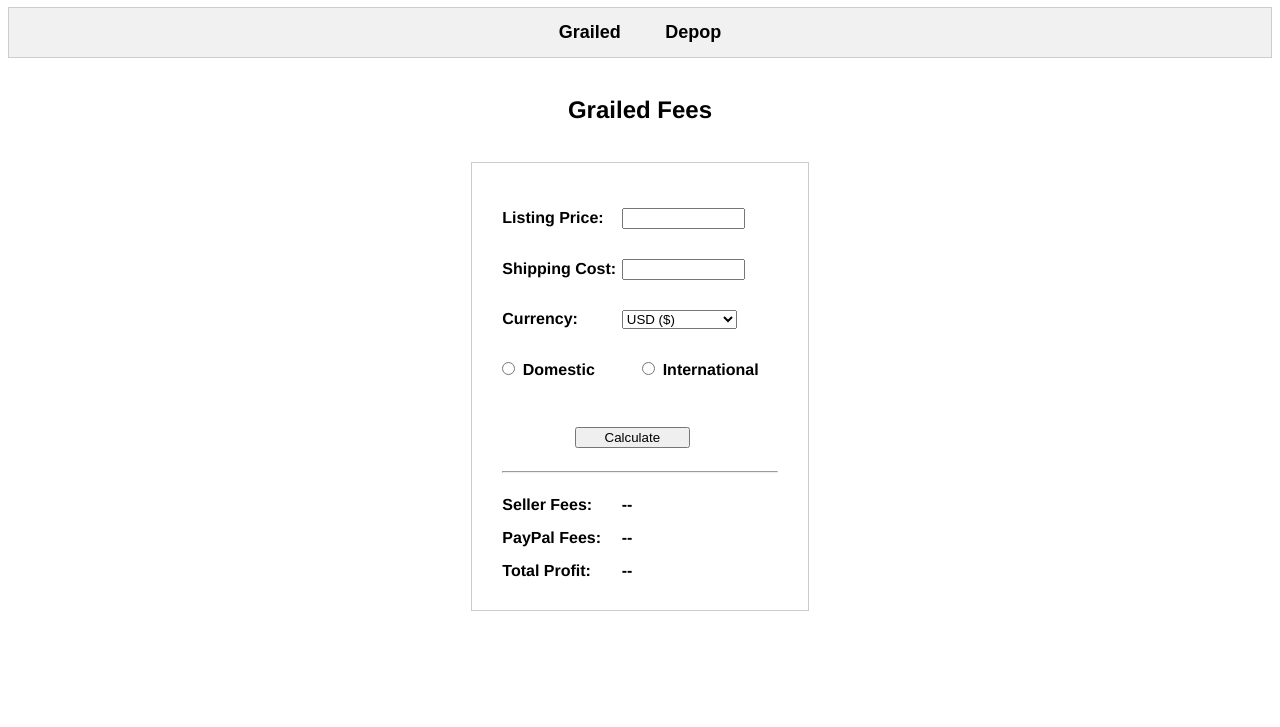
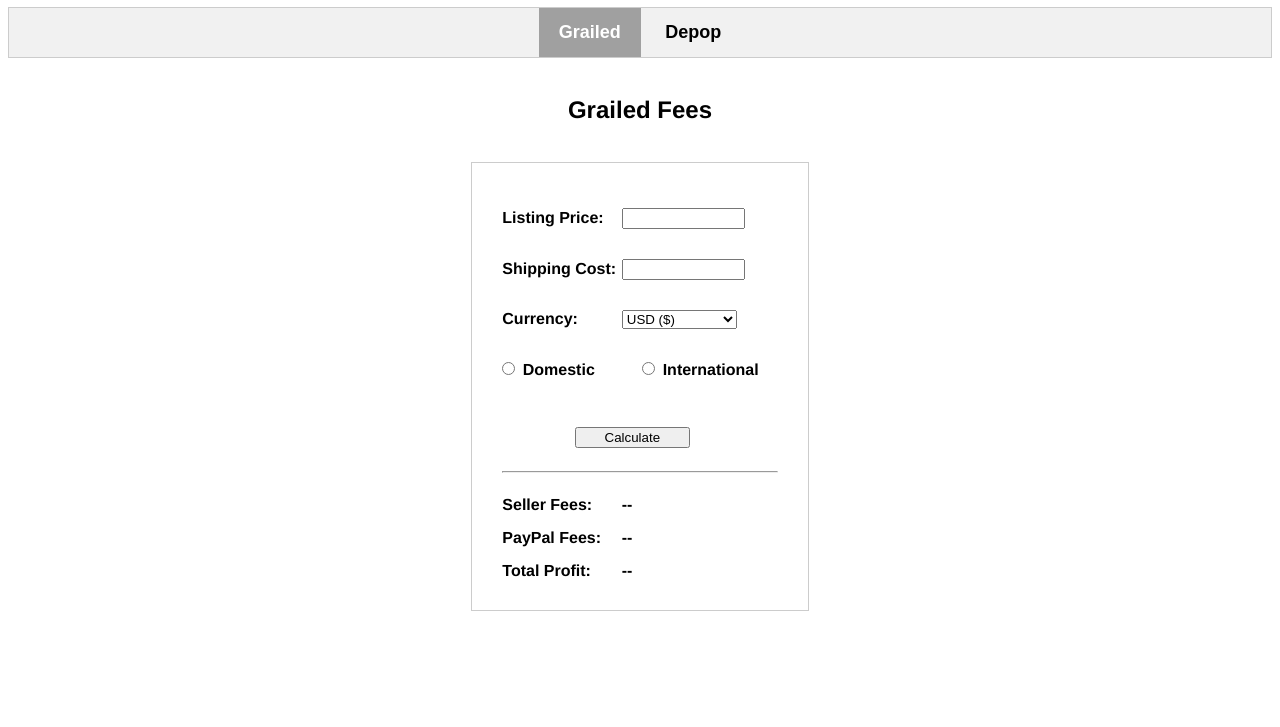
Before and after one commit to malcolmbus/Seller-Fee-Calculator, a plain HTML site: page index.html in a window 1280 px wide. Shown: the part 73-800 px from the top of the page. Drawn offline with Linux system fonts and the light colour scheme.

Commit message:
Updated the navigation tabs functionality.

```diff
--- a/index.html
+++ b/index.html
@@ -10,13 +10,12 @@
 
     <h1>Seller Fee Calculator</h1>
     <div class="tab-container">
-      <button class="tab" id="default" onclick="openTab('grailed')">Grailed</button>
-      <button class="tab" id="tab1"  onclick="openTab('depop')">Depop</button>
+      <button class="tab" id="default" onclick="openTab('grailed', this)">Grailed</button>
+      <button class="tab" id="tab1"  onclick="openTab('depop', this)">Depop</button>
     </div>
     <br>
     <h2 id ="grailed" class="storetitle">Grailed Fees</h2>
     <h2 id ="depop" class="storetitle">Depop Fees</h2>
-    <h2 id ="bump" class="storetitle">Bump Fees</h2>
     <br>
       <form id="form1" action="index.html" method="post">
         <div class="form-row">
--- a/script.js
+++ b/script.js
@@ -2,13 +2,62 @@ document.addEventListener("DOMContentLoaded", () => {
 document.getElementById("default").click();
 });
 
-function openTab(tabName){
-  var storetitle, i;
+function openTab(storeName, tab){
+  var storeTitle, tabs, i;
 
-  storetitle = document.getElementsByClassName("storetitle");
-  for(i = 0; i < storetitle.length; i++){
-    storetitle[i].style.display = "none";
+  storeTitle = document.getElementsByClassName("storetitle");
+  for(i = 0; i < storeTitle.length; i++){
+    storeTitle[i].style.display = "none";
   }
 
-  document.getElementById(tabName).style.display = "block";
+  tabs = document.getElementsByClassName("tab");
+  for(i = 0; i < tabs.length; i++){
+    tabs[i].style.backgroundColor = "";
+    tabs[i].style.color = "";
   }
+
+  document.getElementById(storeName).style.display = "block";
+  tab.style.backgroundColor = "#a0a0a0";
+  tab.style.color = "#fff";
+  }
+
+  // function calculateFees(listPrice, shipCost, currency, translocation){
+  //   var sellerFee = 0;
+  //   var paypalFee = 0;
+  //   var currencySymbol, sellerFeeResult, var paypalFeeResult, var totalProfit;
+  //
+  //   var grailed = document.getElementById("default");
+  //   var depop = document.getElementById("tab1");
+  //
+  //   if(grailed.hasFocus()) {
+  //     sellerFee = 0.09;
+  //     if(document.getElementById("domestic").checked) {
+  //       paypalFee = 0.029 + 0.30;
+  //     }
+  //     else if(document.getElementById("international").checked) {
+  //       paypalFee = 0.44 + 0.30;
+  //     }
+  //   }
+  //   else if(depop.hasFocus()) {
+  //     sellerFee = 0.1;
+  //     payPalFee = 0.029 + 0.30;
+  //   }
+  //
+  //
+  //
+  //   if(currency == "USD"){
+  //     currencySymbol = "$";
+  //   }
+  //   else if(currency == "GBP"){
+  //     currencySymbol = "£";
+  //   }
+  //   else if(currency == "CAD"){
+  //     currencySymbol = "CAD";
+  //   }
+  //
+  //   sellerFeeResult = listPrice - shipCost * sellerFee;
+  //
+  // }
+
+  //add a description of the fees below the form to be changed on each page
+  //hide radio buttons when the depop tab is clicked
--- a/style.css
+++ b/style.css
@@ -22,11 +22,6 @@ body{
 
 .tab:hover{
   background-color: #d6d6d6;
-}
-
-.tab:focus{
-  background-color: #a0a0a0;
-  color: #fff;
 }
 
 .storetitle{
```
